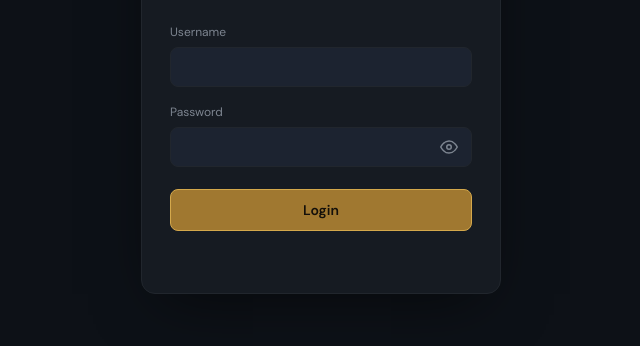
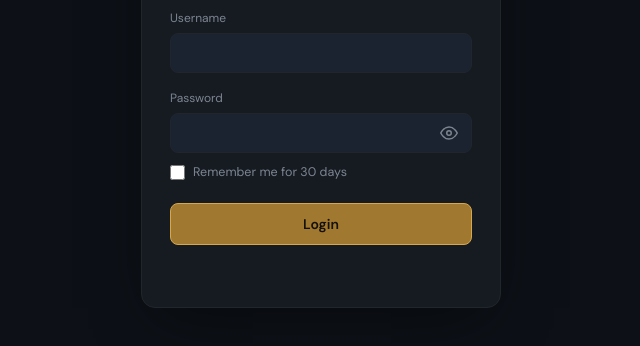
Before and after one commit to galangkali04-ops/admin-dashboard, a website: page login.html in a window 1280 px wide. Shown: the part 334-680 px from the top of the page, without its empty margins (319-959 px from the left). Drawn offline with Linux system fonts and the light colour scheme.

Commit message:
Update login.html

```diff
--- a/login.html
+++ b/login.html
@@ -98,6 +98,24 @@
     }
     .login-btn:hover { opacity: .9; }
     .login-btn:disabled { opacity: .5; cursor: default; }
+    .remember-row {
+      display: flex;
+      align-items: center;
+      gap: 8px;
+      margin: -6px 0 16px;
+    }
+    .remember-row input[type="checkbox"] {
+      width: 15px;
+      height: 15px;
+      accent-color: var(--gold, #d4a84b);
+      cursor: pointer;
+    }
+    .remember-row label {
+      font-size: 12.5px;
+      color: var(--muted, #7d8590);
+      cursor: pointer;
+      user-select: none;
+    }
     .login-error {
       color: var(--red, #f85149);
       font-size: 12px;
@@ -130,6 +148,10 @@
           </button>
         </div>
       </div>
+      <div class="remember-row">
+        <input type="checkbox" id="rememberMe">
+        <label for="rememberMe">Remember me for 30 days</label>
+      </div>
       <button type="submit" class="login-btn" id="loginBtn">Login</button>
       <div class="login-error" id="loginError"></div>
     </form>
```
